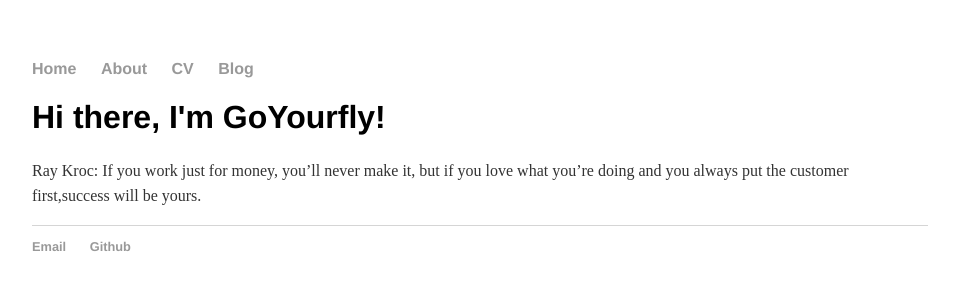
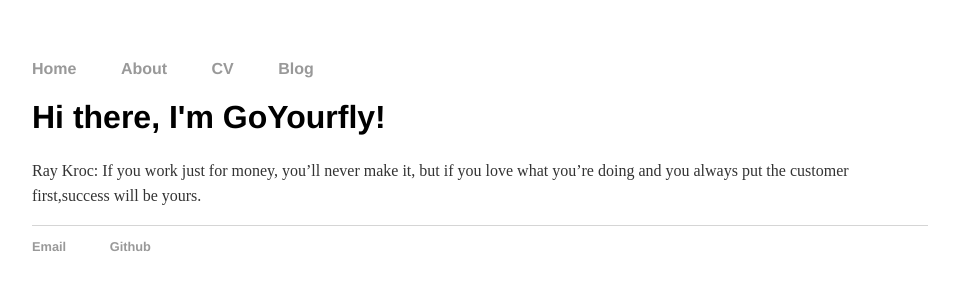
Before and after one commit to goyourfly/goyourfly.github.io, a Jekyll site: the page built from index.html, in a window 1280 px wide. Shown: the top 300 px of the page, without its empty margins (160-1119 px from the left). Built offline with Jekyll 4.4.1, drawn with Linux system fonts in a browser that asks for light colours.

Commit message:
Update main.css

```diff
--- a/css/main.css
+++ b/css/main.css
@@ -11,7 +11,7 @@ nav ul, footer ul {
 }
 nav ul li, footer ul li {
     display: inline;
-    margin-right: 20px;
+    margin-right: 40px;
 }
 a {
     text-decoration: none;
```
